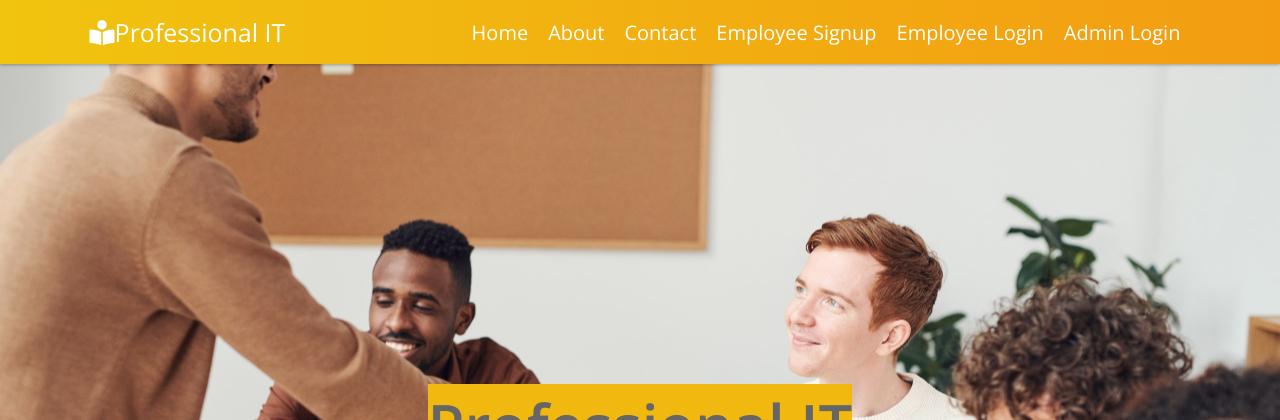
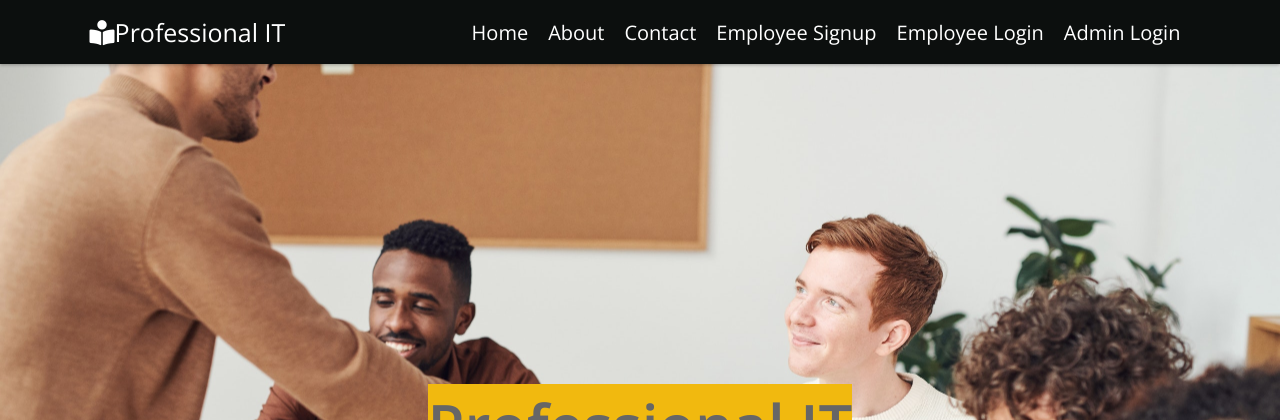
Before and after one commit to MohammadIshak47/teamwork, a Django app: page / in a window 1280 px wide. Shown: the top 420 px of the page. Run offline with Django 3.2, Linux system fonts and the light colour scheme; parts of the project's set-up code (start-up, migrations or seed data) failed here and were passed over.

Commit message:
css color updated

```diff
--- a/notes/static/css/style.css
+++ b/notes/static/css/style.css
@@ -1,5 +1,5 @@
 :root{
-    --gradient:linear-gradient(90deg, #f1c40f, #f39c12);
+    --gradient:linear-gradient(90deg, #0c0f0e, #0c0f0e);
 }
 
 *{
@@ -13,7 +13,7 @@
 }
 
 *::selection{
-    background:#f39c12;
+    background:#0c0f0e;
     color:#fff;
 }
 
```
